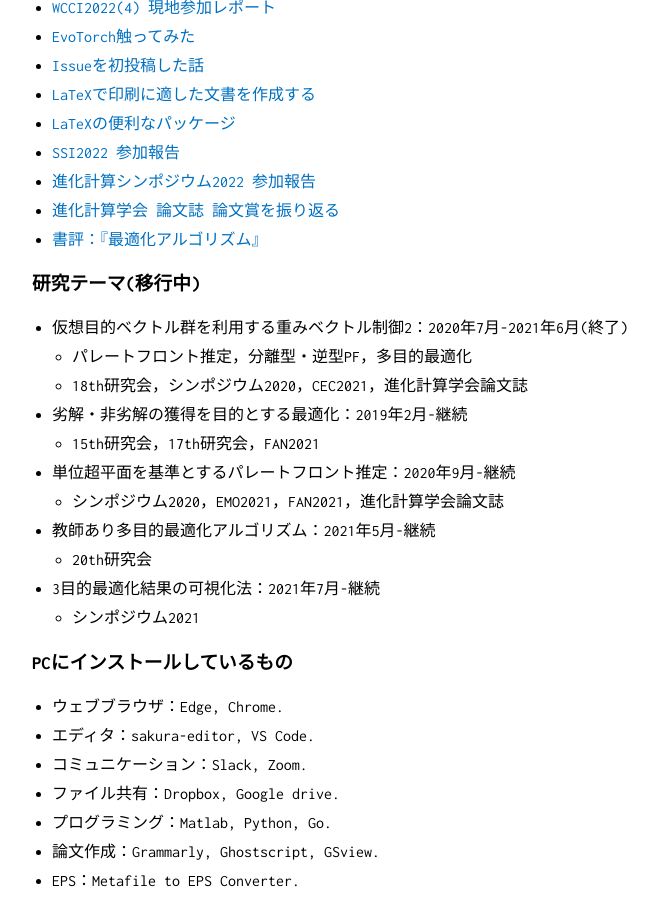
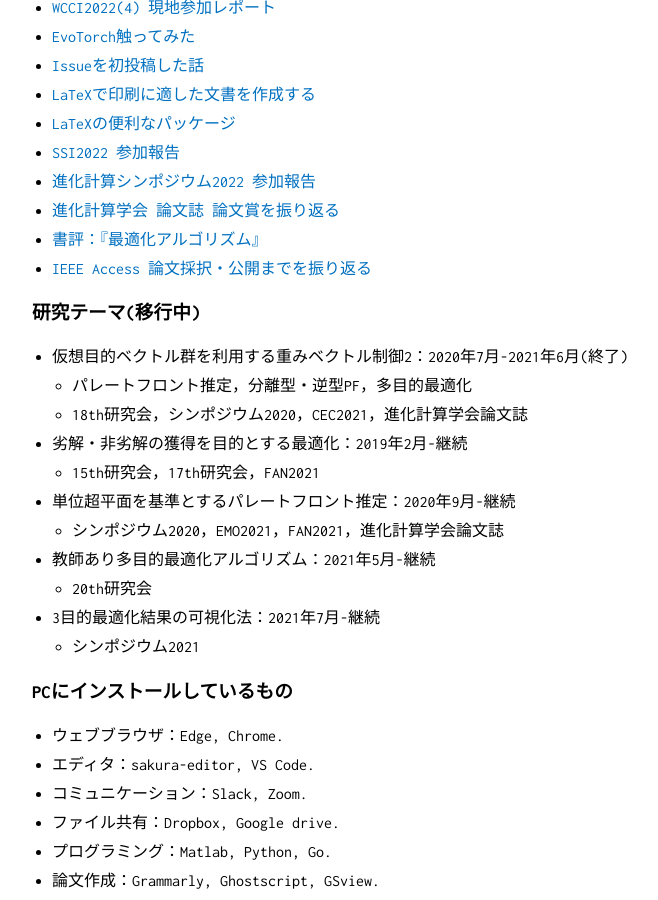
Before and after one commit to tomtkg/tomtkg.github.io, a Jekyll site: the page built from memo.md, in a window 1280 px wide and 900 px high, scrolled down 1764 px. Shown: the whole window, without its empty margins (228-886 px from the left). Built offline with Jekyll 4.4.1, drawn with Linux system fonts in a browser that asks for light colours.

Commit message:
Update memo.md

```diff
--- a/memo.md
+++ b/memo.md
@@ -104,6 +104,7 @@ Tomoaki Takagi received the B.E. and M.E. degrees from the University of Electro
 - [進化計算シンポジウム2022 参加報告](https://www.timedia.co.jp/tech/20230126-tech)
 - [進化計算学会 論文誌 論文賞を振り返る](https://www.timedia.co.jp/tech/20230131-tech)
 - [書評：『最適化アルゴリズム』](https://www.timedia.co.jp/tech/20230302-tech)
+- [IEEE Access 論文採択・公開までを振り返る](https://www.timedia.co.jp/tech/20230316-tech)
 
 ### 研究テーマ(移行中)
 - 仮想目的ベクトル群を利用する重みベクトル制御2：2020年7月-2021年6月(終了)
```
